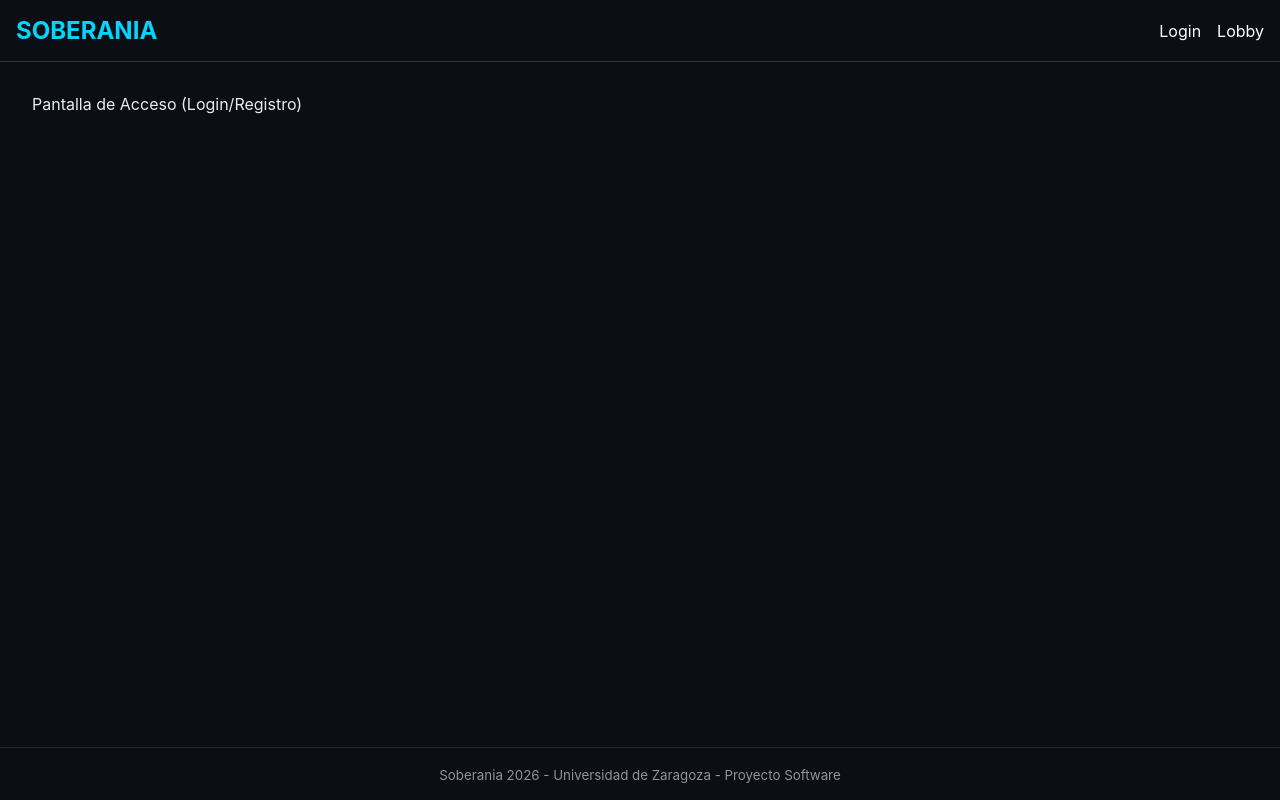
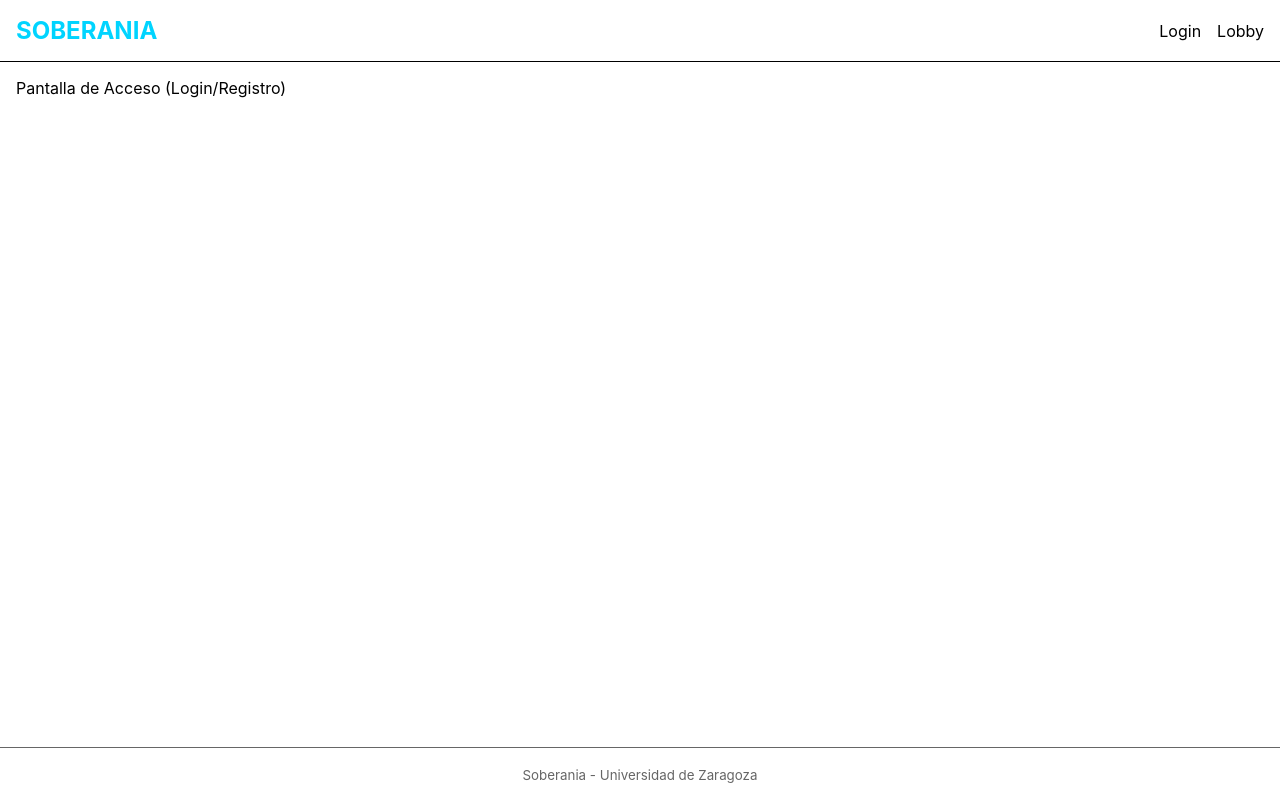
Before and after one commit to UNIZAR-30226-2026-09/frontend-web, a React (Vite) app: page / in a window 1280 px wide. Built offline with nearby package versions, Linux system fonts and the light colour scheme.

Commit message:
Ya no hay scroll, se ve mejor, limites del zoom

```diff
--- a/src/App.jsx
+++ b/src/App.jsx
@@ -2,24 +2,24 @@ import { BrowserRouter as Router, Routes, Route, Link, Outlet } from 'react-rout
 import MapaAragon from './MapaAragon';
 // Layout base que mantiene el Header y Footer fijos en todas las páginas
 const MainLayout = () => (
-  <div style={{ display: 'flex', flexDirection: 'column', minHeight: '100vh' }}>
+  <div style={{ display: 'flex', flexDirection: 'column', height: '100%', overflow: 'hidden' }}>
     {/* Header Base: Gestión de Sesión y Navegación */}
-    <header style={{ padding: '1rem', borderBottom: '1px solid var(--border-ui)', display: 'flex', justifyContent: 'space-between', alignItems: 'center' }}>
+    <header style={{ flexShrink: 0, padding: '1rem', borderBottom: '1px solid var(--border-ui)', display: 'flex', justifyContent: 'space-between', alignItems: 'center' }}>
       <h1 style={{ color: 'var(--primary-neon)', margin: 0, fontSize: '1.5rem' }}>SOBERANIA</h1>
       <nav>
-        <Link to="/" style={{ color: 'white', marginRight: '1rem', textDecoration: 'none' }}>Login</Link>
-        <Link to="/lobby" style={{ color: 'white', textDecoration: 'none' }}>Lobby</Link>
+        <Link to="/" style={{ color: 'black', marginRight: '1rem', textDecoration: 'none' }}>Login</Link>
+        <Link to="/lobby" style={{ color: 'black', textDecoration: 'none' }}>Lobby</Link>
       </nav>
     </header>
 
     {/* Contenido dinámico que cambiará según la ruta */}
-    <main style={{ flex: 1, padding: '2rem' }}>
+    <main style={{ flex: 1, padding: '1rem', overflow: 'hidden', display: 'flex', flexDirection: 'column' }}>
       <Outlet />
     </main>
 
     {/* Footer Base con información del sistema */}
-    <footer style={{ padding: '1rem', borderTop: '1px solid var(--border-ui)', textAlign: 'center', opacity: 0.6 }}>
-      <small>Soberania 2026 - Universidad de Zaragoza - Proyecto Software </small>
+    <footer style={{ flexShrink: 0, padding: '1rem', borderTop: '1px solid var(--border-ui)', textAlign: 'center', opacity: 0.6 }}>
+      <small>Soberania - Universidad de Zaragoza </small>
     </footer>
   </div>
 );
@@ -35,7 +35,7 @@ export default function App() {
           <Route path="lobby" element={<div>Listado de Partidas (Lobby)</div>} />
           {/* RF.12: Representación del Entorno (Mapa de Aragón) */}
           <Route path="partida/:id" element={
-            <div style={{ width: '100%', height: '80vh' }}>
+            <div style={{ flex: 1, width: '100%', height: '100%' }}>
               <MapaAragon />
             </div>
           } />
--- a/src/MapaAragon.jsx
+++ b/src/MapaAragon.jsx
@@ -19,7 +19,11 @@ const MapaAragon = (props) => {
     const gElement = select(gRef.current);
 
     const zoomBehavior = zoom()
-      .scaleExtent([0.5, 5])
+      .scaleExtent([1, 5]) // Cambiado el mínimo de 0.5 a 1 para no alejar de más
+      .translateExtent([
+        [-400, -250], // Límite Arriba-Izquierda igual que viewBox
+        [50, 300]     // Límite Abajo-Derecha igual que viewBox (-400+450, -250+550)
+      ])
       .on('zoom', (evento) => {
         gElement.attr('transform', evento.transform);
       });
@@ -37,7 +41,6 @@ const MapaAragon = (props) => {
       style={{ width: '100%', height: '100%', cursor: 'grab' }}
     >
       <g ref={gRef}>
-        {/* MAGIA: Bucle que pinta las 33 comarcas automáticamente */}
         {COMARCAS_SVG_DATA.map((comarca) => (
           <ComarcaPath
             key={comarca.id}  // React exige una key única al usar map()
--- a/src/components/ComarcaPath.jsx
+++ b/src/components/ComarcaPath.jsx
@@ -9,14 +9,13 @@ const ComarcaPath = ({ id, d, fill, hovered, setHovered }) => {
             id={id}
             d={d}
             fill={fill}
-            stroke={isHovered ? 'white' : 'var(--border-ui)'}
-            strokeWidth={isHovered ? 2 : 1}
-            vectorEffect="non-scaling-stroke"
+            stroke={isHovered ? 'blue' : 'var(--border-ui)'}
+            strokeWidth={isHovered ? 3 : 2}
+            vectorEffect="non-scaling-stroke" // se usa para que al ahcer zoom se mantenga la escala
             onMouseEnter={() => setHovered(id)}
             onMouseLeave={() => setHovered(null)}
             style={{
-                transition: 'all 0.2s ease',
-                cursor: 'pointer'
+                cursor: 'pointer' //para que al pasar por encima salga el pointer
             }}
         />
     );
--- a/src/index.css
+++ b/src/index.css
@@ -1,7 +1,7 @@
 :root {
   /* Fondo oscuro y texto principal según vuestra estética técnica */
-  --bg-dark: #0b0e14;
-  --text-main: #e6edf3;
+  --bg-dark: #ffffff;
+  --text-main: #000000;
   --primary-neon: #00d4ff;
 
   /* Colores para las Ramas de Investigación (Anexo III) */
@@ -12,7 +12,7 @@
   --color-artilleria: #f97316;
   /* Naranja: Artillería (Morteros, Misiles) */
 
-  --border-ui: #30363d;
+  --border-ui: #000000;
 }
 
 body {
@@ -20,5 +20,11 @@ body {
   color: var(--text-main);
   margin: 0;
   font-family: 'Inter', system-ui, sans-serif;
-  overflow-x: hidden;
+  overflow: hidden;
+  height: 100vh;
+  width: 100vw;
 }
+
+#root {
+  height: 100%;
+}
```
